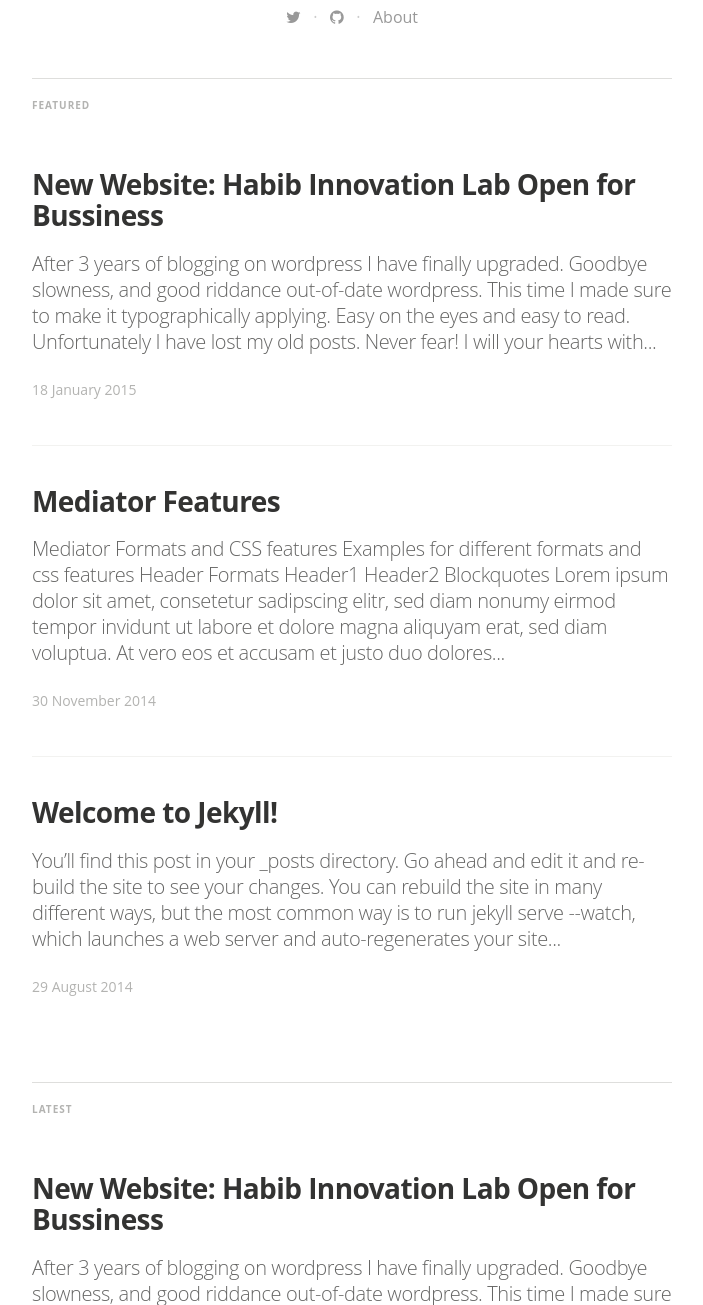
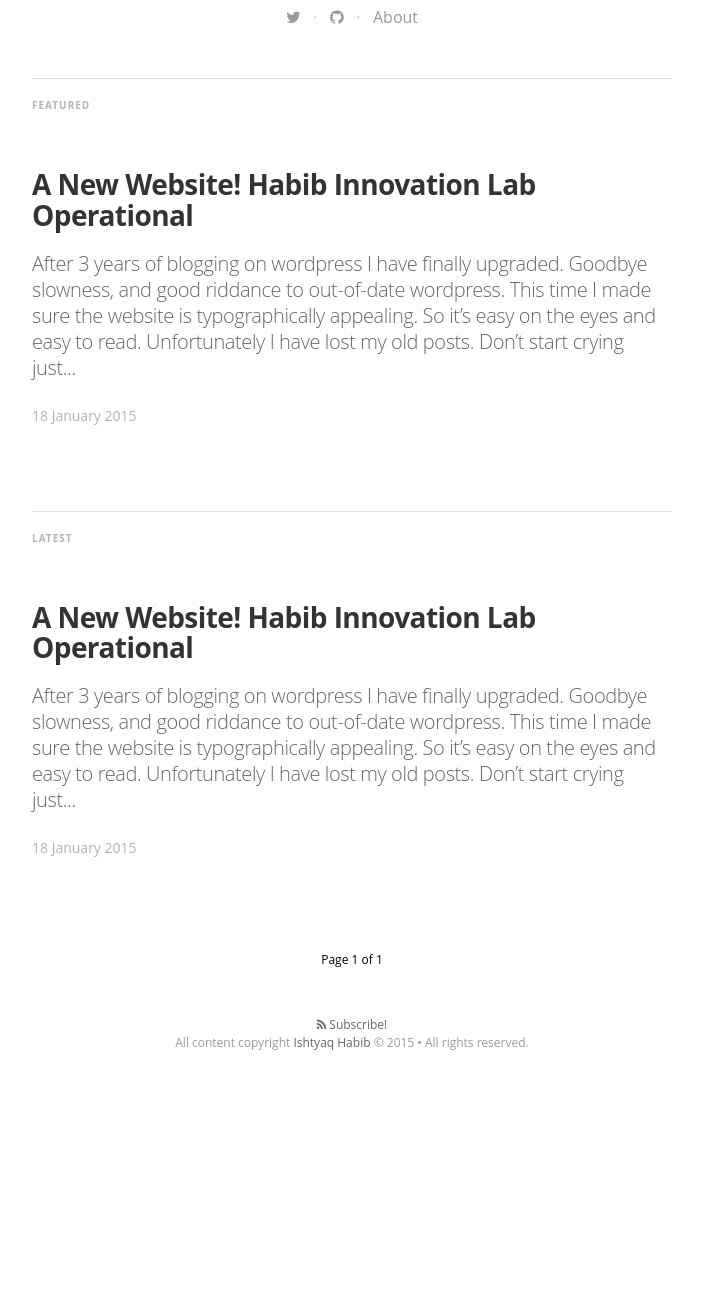
Before and after one commit to tyaq/tyaq.github.io, a Jekyll site: the page built from index.html, in a window 1280 px wide and 1400 px high, scrolled down 538 px, cut to the strip 95-1400 px from the top of the window. Shown: the whole strip, without its empty margins (288-991 px from the left). Built offline with Jekyll 4.4.1, drawn with Linux system fonts in a browser that asks for light colours; nearby versions of some CDN libraries; some web fonts are replaced; Markdown is read by kramdown in place of the engine named in the settings; the list of posts is cut into pages by our own code; after the commit the page ends 1732 px from its top, so only the background shows below that; some of the changed text lies outside the part shown.

Commit message:
Clean Up

```diff
--- a/_posts/2014-08-29-welcome-to-jekyll.markdown
+++ /dev/null
@@ -1,39 +0,0 @@
----
-layout: post
-title:  "Welcome to Jekyll!"
-date:   2014-08-29 14:34:25
-categories: jekyll update
-tags: featured
-image: /assets/article_images/2014-08-29-welcome-to-jekyll/desktop.jpg
----
-You’ll find this post in your `_posts` directory. Go ahead and edit it and re-build the site to see your changes. You can rebuild the site in many different ways, but the most common way is to run `jekyll serve --watch`, which launches a web server and auto-regenerates your site when a file is updated.
-
-To add new posts, simply add a file in the `_posts` directory that follows the convention `YYYY-MM-DD-name-of-post.ext` and includes the necessary front matter. Take a look at the source for this post to get an idea about how it works.
-
-Jekyll also offers powerful support for code snippets:
-
-{% highlight ruby %}
-def print_hi(name)
-  puts "Hi, #{name}"
-end
-print_hi('Tom')
-#=> prints 'Hi, Tom' to STDOUT.
-{% endhighlight %}
-
-Check out the [Jekyll docs][jekyll] for more info on how to get the most out of Jekyll. File all bugs/feature requests at [Jekyll’s GitHub repo][jekyll-gh]. If you have questions, you can ask them on [Jekyll’s dedicated Help repository][jekyll-help].
-
-{% highlight js %}
-
-<footer class="site-footer">
- <a class="subscribe" href="{{ "/feed.xml" | prepend: site.baseurl }}"> <span class="tooltip"> <i class="fa fa-rss"></i> Subscribe!</span></a>
-  <div class="inner">a
-   <section class="copyright">All content copyright <a href="mailto:{{ site.email}}">{{ site.name }}</a> &copy; {{ site.time | date: '%Y' }} &bull; All rights reserved.</section>
-   <section class="poweredby">Made with <a href="http://jekyllrb.com"> Jekyll</a></section>
-  </div>
-</footer>
-{% endhighlight %}
-
-
-[jekyll]:      http://jekyllrb.com
-[jekyll-gh]:   https://github.com/jekyll/jekyll
-[jekyll-help]: https://github.com/jekyll/jekyll-help
--- a/_posts/2014-11-30-mediator_features.markdown
+++ /dev/null
@@ -1,39 +0,0 @@
----
-layout: post
-title:  "Mediator Features"
-date:   2014-11-30 14:34:25
-categories: mediator feature
-tags: featured
-image: /assets/article_images/2014-11-30-mediator_features/night-track.JPG
----
-#Mediator Formats and CSS features
-
-Examples for different formats and css features
-
-#Header Formats
-#Header1
-##Header2
-
-#Blockquotes
->Lorem ipsum dolor sit amet, consetetur sadipscing elitr, sed diam nonumy eirmod tempor invidunt ut labore et dolore magna aliquyam erat, sed diam voluptua. At vero eos et accusam et justo duo dolores et ea rebum. Stet clita kasd gubergren, no sea takimata sanctus
-
-#Lists
-##orderd lists
-1. one
-2. two
-3. three
-
-##unorderd lists
-- Apple
-- Banana
-- Plum
-
-#Links
-This is an [example link](http://example.com/ "With a Title").
-
-#Combinations
->Lorem ipsum dolor sit amet, consetetur sadipscing elitr, sed diam nonumy eirmod tempor invidunt ut labore et dolore magna aliquyam erat, sed diam voluptua. At vero eos et accusam et justo duo dolores et ea rebum. Stet clita kasd gubergren, no sea takimata sanctus
->
-> - Apple
-> - Banana
-> - Plum
--- a/_posts/2015-01-18-Habib-Labs.markdown
+++ b/_posts/2015-01-18-Habib-Labs.markdown
@@ -1,10 +1,12 @@
 ---
 layout: post
-title:  "New Website: Habib Innovation Lab Open for Bussiness"
+title:  "A New Website! Habib Innovation Lab Operational"
 date:   2015-01-18 14:34:25
 categories: development design
 tags: featured
 ---
-After 3 years of blogging on wordpress I have finally upgraded. Goodbye slowness, and good riddance out-of-date wordpress. This time I made sure to make it typographically applying. Easy on the eyes and easy to read.  Unfortunately I have lost my old posts. Never fear! I will your hearts with shiny new words. I love technology, particularly the science behind it and the designs that empower us. Stay tuned for more notes on design, development, and science from me.
+After 3 years of blogging on wordpress I have finally upgraded. Goodbye slowness, and good riddance to out-of-date wordpress. This time I made sure the website is typographically appealing. So it's easy on the eyes and easy to read.  Unfortunately I have lost my old posts. Don't start crying just yet, because this will give me a chance to fill your hearts with shiny new words.
+
+I love technology, the science behind it and the designs its inspired. Stay tuned for my notes on design, development, and science.
 
 I’m a big fan of entrepreneurship; you’ll probably see stuff about that too.
```
